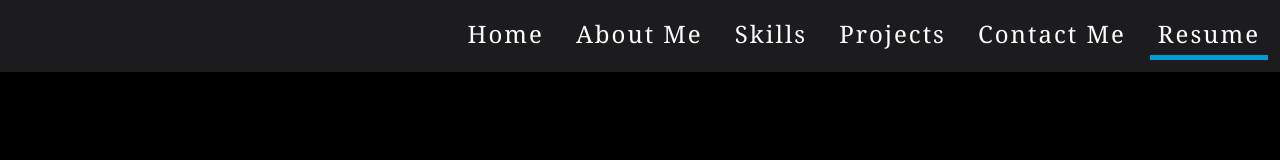
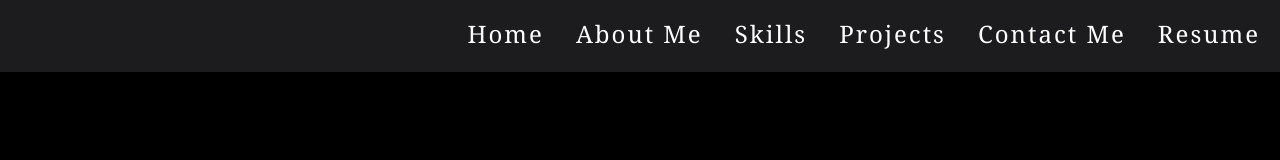
Before and after one commit to dokokitsune/React-Portfolio, a React (Create React App) app: page /resume in a window 1280 px wide. Shown: the top 160 px of the page. Built offline with nearby package versions, Linux system fonts and the light colour scheme; no server answers; what aws-amplify would draw is missing.

Commit message:
Resume opens when clicked on Navbar

```diff
--- a/src/App.js
+++ b/src/App.js
@@ -9,7 +9,7 @@ import Home from './componants/home/Home';
 import About_Me from './componants/about/About'
 import Projects from './componants/projects/Projects'
 import Skills from './componants/skills/Skills';
-import Resume from './componants/resume/Resume'
+
 
 
 function App() {
@@ -23,7 +23,6 @@ function App() {
         <Route path='/projects' element={<Projects />} />
         <Route path='/contact' element={<Contact_Me />} />
         <Route path='/skills' element={<Skills />} />
-        <Route path='/resume' element={<Resume />} />
       </Routes>
       <Navi />
     </>
--- a/src/componants/about/About.js
+++ b/src/componants/about/About.js
@@ -15,7 +15,9 @@ function About_Me(){
 
 
   const aboutMeIMG = async () => {
-    const data = await Storage.get("Pictures/IndexPhoto.jpg");
+    const data = await Storage.get("Pictures/IndexPhoto.jpg", {
+      expires: 30
+    });
     setImage(data);
   }
   aboutMeIMG();
--- a/src/componants/about/about.scss
+++ b/src/componants/about/about.scss
@@ -26,7 +26,8 @@
   text-align: center;
   margin-left: -30vw;
   margin-top: -25vh;
-  line-height: 2.5;
+  line-height: 1.5;
+  word-spacing: 2px;
 
 
   width: 25%;
--- a/src/componants/navbar/Navi.js
+++ b/src/componants/navbar/Navi.js
@@ -1,7 +1,9 @@
-import React from "react";
+import React , {useState, useEffect}from "react";
 import { Container, Navbar } from "react-bootstrap";
 import Nav from "react-bootstrap/Nav";
 import "bootstrap/dist/css/bootstrap.css"
+
+import { Storage } from "aws-amplify";
 
 import "./Navi.scss"
 import { Link, useLocation } from "react-router-dom";
@@ -10,11 +12,25 @@ import { Link, useLocation } from "react-router-dom";
 function Navi(){
 
 
-  const [navActive, setNavActive] = React.useState(null);
+  const [navActive, setNavActive] = useState(null);
+  const [Resume, setResume] = useState('');
 
   const location = useLocation();
 
-  React.useEffect(() => {
+
+
+  const getResume = async () => {
+    const data = await Storage.get('Tech-Resume.pdf', {
+      expires: 30
+    });
+    setResume(data);
+  }
+
+
+
+
+
+  useEffect(() => {
     setNavActive(location.pathname);
 
   }  ,[location]);
@@ -32,7 +48,7 @@ function Navi(){
                 <Nav.Link as={Link} to={"/skills"} active={navActive === "/skills"} className="nav-item">Skills</Nav.Link>
                 <Nav.Link as={Link} to={"/projects"} active={navActive === "/projects"} className="nav-item">Projects</Nav.Link>
                 <Nav.Link as={Link} to={"/contact"} active={navActive === "/contact"} className="nav-item">Contact Me</Nav.Link>
-                <Nav.Link as={Link} to={"/resume"}  active={navActive === "/resume"} className="nav-item">Resume</Nav.Link>
+                <Nav.Link as={Link} onClick={getResume} to={Resume}  target="_blank" className="nav-item-resume" style={{borderBottomColor: "#1c1c1e"}}>Resume</Nav.Link>
               </Nav>
 
           </Navbar.Collapse>
--- a/src/componants/navbar/Navi.scss
+++ b/src/componants/navbar/Navi.scss
@@ -74,7 +74,7 @@
 
 }
 
-.nav-underline .nav-link:focus::after{
+.nav-underline .nav-item:focus::after{
   transform: scaleX(1);
   transform-origin: bottom left;
 }
```
Also changed, not shown: src/componants/resume/Resume.js (deleted, +0 -11 lines).
